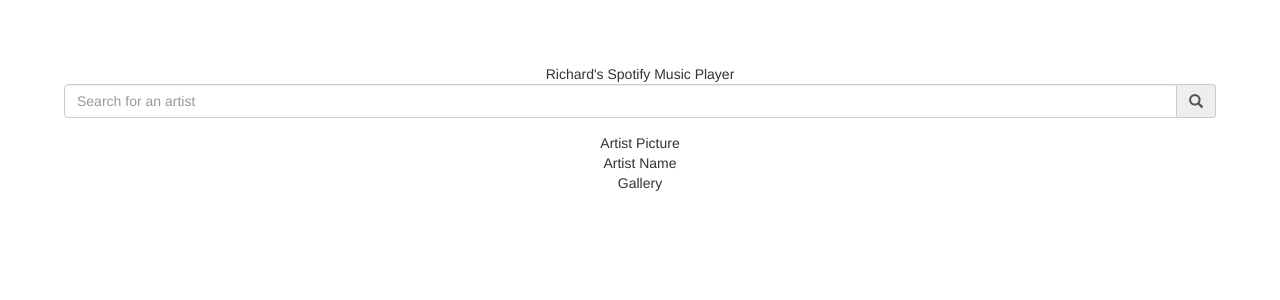
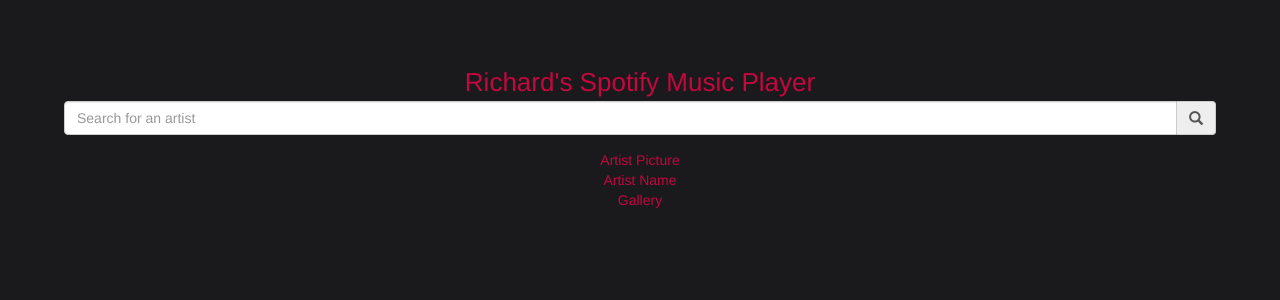
Before and after one commit to rchutzz/spotify-music-player, a React (Create React App) app: page / in a window 1280 px wide. Shown: the top 300 px of the page. Built offline with nearby package versions, Linux system fonts and the light colour scheme; the HTML template or start-up script is replaced by a standard one.

Commit message:
added background color and text color. increase app-title size

```diff
--- a/src/App.css
+++ b/src/App.css
@@ -1,4 +1,13 @@
+body {
+    background: #1a1a1d;
+    color: #c3073f;
+}
+
 .App {
     text-align: center;
     padding: 5%;
 }
+
+.App-title {
+    font-size: 26px;
+}
```
